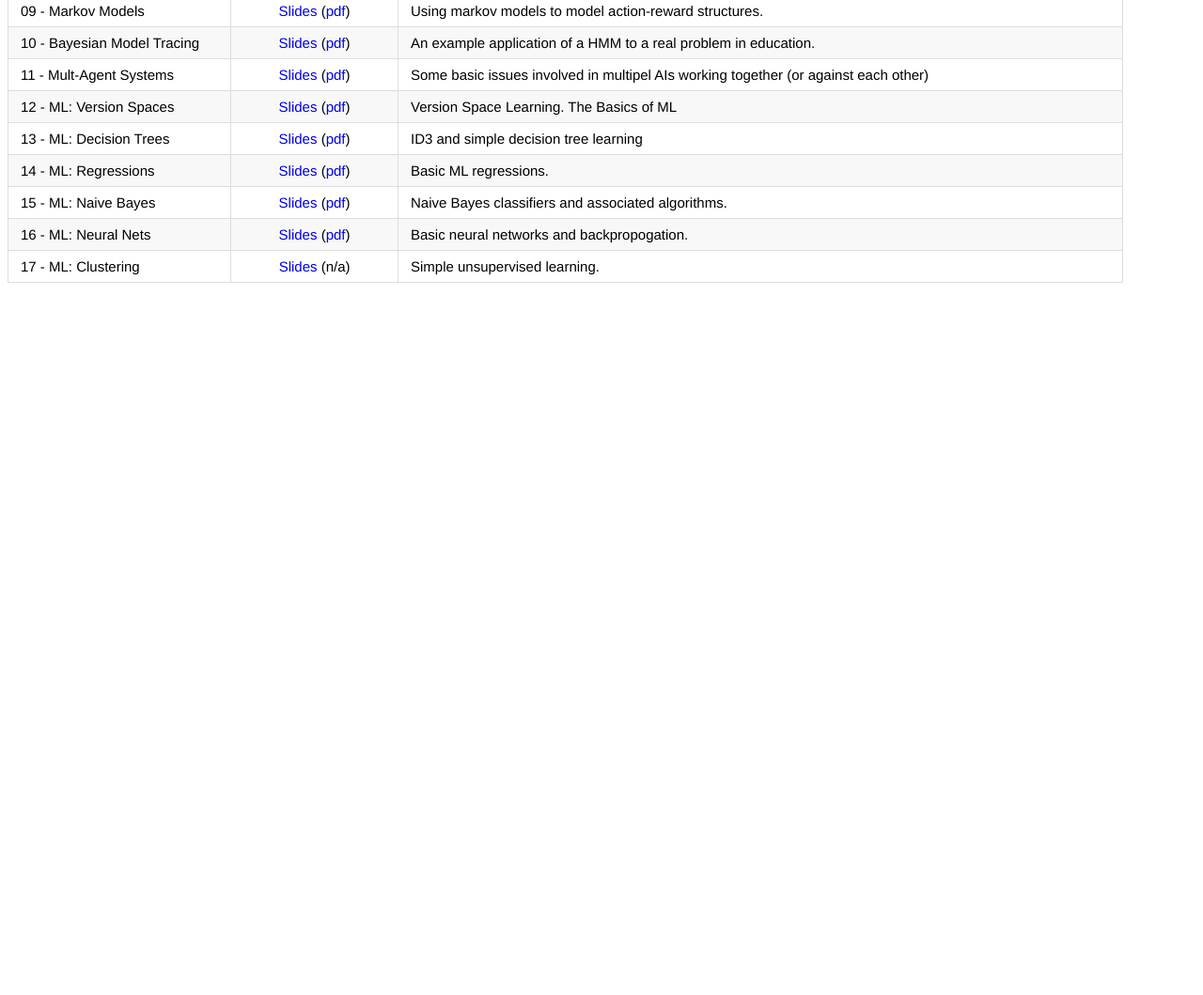
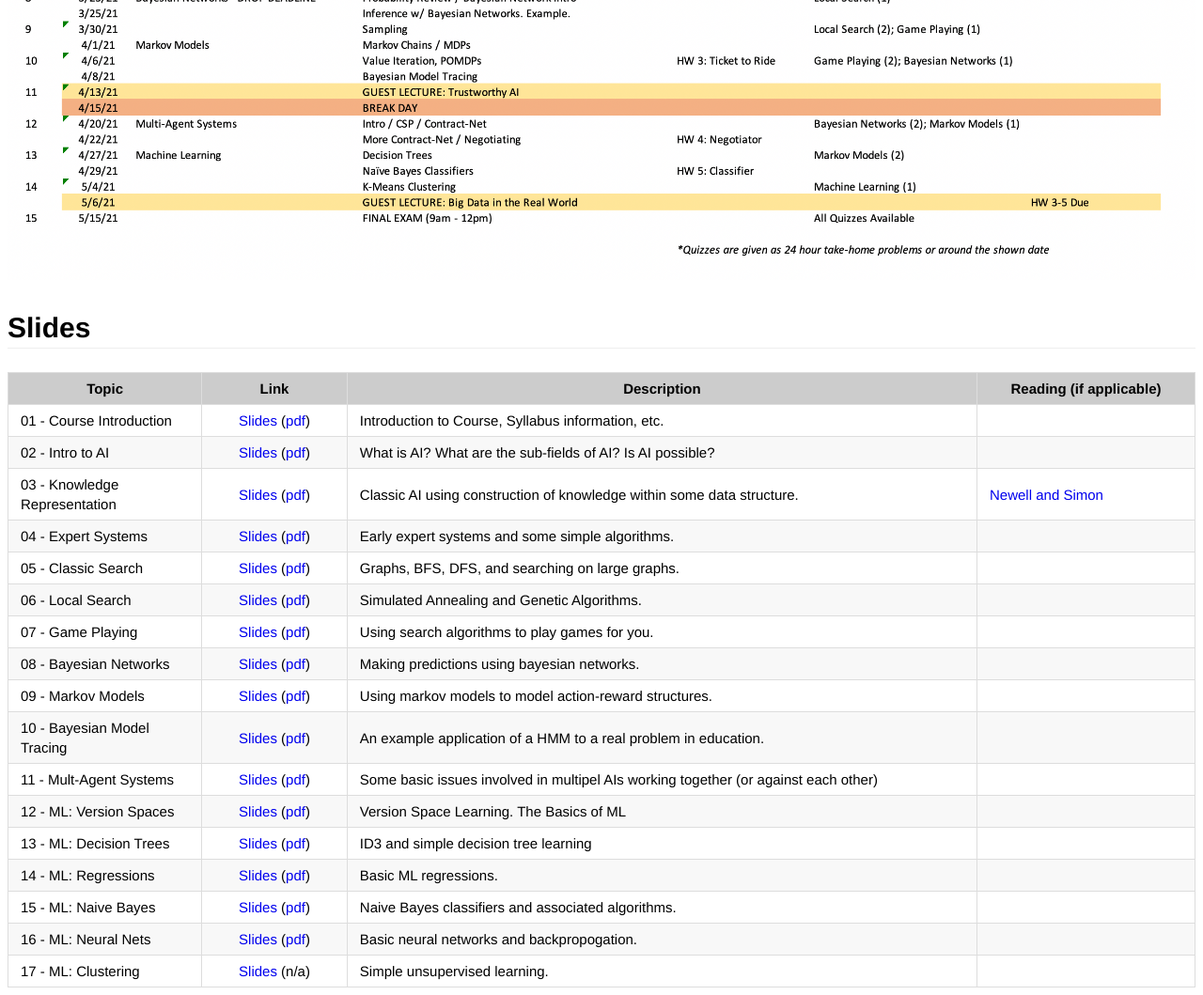
Before and after one commit to markfloryan/AI, a plain HTML site: page slides/index.html in a window 1280 px wide. Shown: the part 530-1589 px from the top of the page at 94% size. Before the commit the page ends 839 px from the top, so only its background shows below. Drawn offline with Linux system fonts and the light colour scheme.

```diff
--- a/slides/index.html
+++ b/slides/index.html
@@ -22,18 +22,23 @@
 <body>
 <h1 id="cs4710---artificial-intelligence">CS4710 - Artificial Intelligence</h1>
 <p><a href="../readme.html">Back to Main Page</a></p>
+<h2 id="course-schedule">Course Schedule</h2>
+<p>The following table shows the current plan for our semester schedule. This schedule is subject to change as the semester unfolds.</p>
+<p><img src="./images/schedule.png" width=100%></p>
 <h2 id="slides">Slides</h2>
 <table>
 <colgroup>
-<col style="width: 20%" />
-<col style="width: 15%" />
-<col style="width: 65%" />
+<col style="width: 16%" />
+<col style="width: 12%" />
+<col style="width: 52%" />
+<col style="width: 18%" />
 </colgroup>
 <thead>
 <tr class="header">
 <th>Topic</th>
 <th style="text-align: center;">Link</th>
 <th>Description</th>
+<th>Reading (if applicable)</th>
 </tr>
 </thead>
 <tbody>
@@ -41,86 +46,103 @@
 <td>01 - Course Introduction</td>
 <td style="text-align: center;"><a href="01-CourseIntroduction.pptx">Slides</a> (<a href="./pdf/01-CourseIntroduction.pdf">pdf</a>)</td>
 <td>Introduction to Course, Syllabus information, etc.</td>
+<td></td>
 </tr>
 <tr class="even">
 <td>02 - Intro to AI</td>
 <td style="text-align: center;"><a href="02-IntroToAI.pptx">Slides</a> (<a href="./pdf/02-IntroToAI.pdf">pdf</a>)</td>
 <td>What is AI? What are the sub-fields of AI? Is AI possible?</td>
+<td></td>
 </tr>
 <tr class="odd">
 <td>03 - Knowledge Representation</td>
 <td style="text-align: center;"><a href="03-KnowledgeRepresentation.pptx">Slides</a> (<a href="./pdf/03-KnowledgeRepresentation.pdf">pdf</a>)</td>
 <td>Classic AI using construction of knowledge within some data structure.</td>
+<td><a href="../readings/newellSimon.pdf">Newell and Simon</a></td>
 </tr>
 <tr class="even">
 <td>04 - Expert Systems</td>
 <td style="text-align: center;"><a href="04-ExpertSystems.pptx">Slides</a> (<a href="./pdf/04-ExpertSystems.pdf">pdf</a>)</td>
 <td>Early expert systems and some simple algorithms.</td>
+<td></td>
 </tr>
 <tr class="odd">
 <td>05 - Classic Search</td>
 <td style="text-align: center;"><a href="05-Search-ClassicalSearch.pptx">Slides</a> (<a href="./pdf/05-Search-ClassicalSearch.pdf">pdf</a>)</td>
 <td>Graphs, BFS, DFS, and searching on large graphs.</td>
+<td></td>
 </tr>
 <tr class="even">
 <td>06 - Local Search</td>
 <td style="text-align: center;"><a href="06-Search-LocalSearch.pptx">Slides</a> (<a href="./pdf/06-Search-LocalSearch.pdf">pdf</a>)</td>
 <td>Simulated Annealing and Genetic Algorithms.</td>
+<td></td>
 </tr>
 <tr class="odd">
 <td>07 - Game Playing</td>
 <td style="text-align: center;"><a href="07-Search-GamePlaying.pptx">Slides</a> (<a href="./pdf/07-Search-GamePlaying.pdf">pdf</a>)</td>
 <td>Using search algorithms to play games for you.</td>
+<td></td>
 </tr>
 <tr class="even">
 <td>08 - Bayesian Networks</td>
 <td style="text-align: center;"><a href="08-Uncertainty-BayesNets.pptx">Slides</a> (<a href="./pdf/08-Uncertainty-BayesNets.pdf">pdf</a>)</td>
 <td>Making predictions using bayesian networks.</td>
+<td></td>
 </tr>
 <tr class="odd">
 <td>09 - Markov Models</td>
 <td style="text-align: center;"><a href="09-Uncertainty-MarkovModels.pptx">Slides</a> (<a href="./pdf/09-Uncertainty-MarkovModels.pdf">pdf</a>)</td>
 <td>Using markov models to model action-reward structures.</td>
+<td></td>
 </tr>
 <tr class="even">
 <td>10 - Bayesian Model Tracing</td>
 <td style="text-align: center;"><a href="10-BayesianModelTracing.pptx">Slides</a> (<a href="./pdf/10-BayesianModelTracing.pdf">pdf</a>)</td>
 <td>An example application of a HMM to a real problem in education.</td>
+<td></td>
 </tr>
 <tr class="odd">
 <td>11 - Mult-Agent Systems</td>
 <td style="text-align: center;"><a href="11-MultiAgentSystems.pptx">Slides</a> (<a href="./pdf/11-MultiAgentSystems.pdf">pdf</a>)</td>
 <td>Some basic issues involved in multipel AIs working together (or against each other)</td>
+<td></td>
 </tr>
 <tr class="even">
 <td>12 - ML: Version Spaces</td>
 <td style="text-align: center;"><a href="12-ML-IntroVersionSpace.pptx">Slides</a> (<a href="./pdf/12-ML-IntroVersionSpace.pdf">pdf</a>)</td>
 <td>Version Space Learning. The Basics of ML</td>
+<td></td>
 </tr>
 <tr class="odd">
 <td>13 - ML: Decision Trees</td>
 <td style="text-align: center;"><a href="13-ML-DecisionTrees.pptx">Slides</a> (<a href="./pdf/13-ML-DecisionTrees.pdf">pdf</a>)</td>
 <td>ID3 and simple decision tree learning</td>
+<td></td>
 </tr>
 <tr class="even">
 <td>14 - ML: Regressions</td>
 <td style="text-align: center;"><a href="14-ML-Regressions.pptx">Slides</a> (<a href="./pdf/14-ML-Regressions.pdf">pdf</a>)</td>
 <td>Basic ML regressions.</td>
+<td></td>
 </tr>
 <tr class="odd">
 <td>15 - ML: Naive Bayes</td>
 <td style="text-align: center;"><a href="15-MachineLearning-NaiveBayes.pptx">Slides</a> (<a href="./pdf/15-MachineLearning-NaiveBayes.pdf">pdf</a>)</td>
 <td>Naive Bayes classifiers and associated algorithms.</td>
+<td></td>
 </tr>
 <tr class="even">
 <td>16 - ML: Neural Nets</td>
 <td style="text-align: center;"><a href="16-MachineLearning-NeuralNetworks.pptx">Slides</a> (<a href="./pdf/16-MachineLearning-NeuralNetworks.pdf">pdf</a>)</td>
 <td>Basic neural networks and backpropogation.</td>
+<td></td>
 </tr>
 <tr class="odd">
 <td>17 - ML: Clustering</td>
 <td style="text-align: center;"><a href="17-MachineLearning-Clustering.pptx">Slides</a> (n/a)</td>
 <td>Simple unsupervised learning.</td>
+<td></td>
 </tr>
 </tbody>
 </table>
```
Also changed, not shown: readme.html (+1 -1 lines), slides/images/schedule.png (added), 8 other files.
